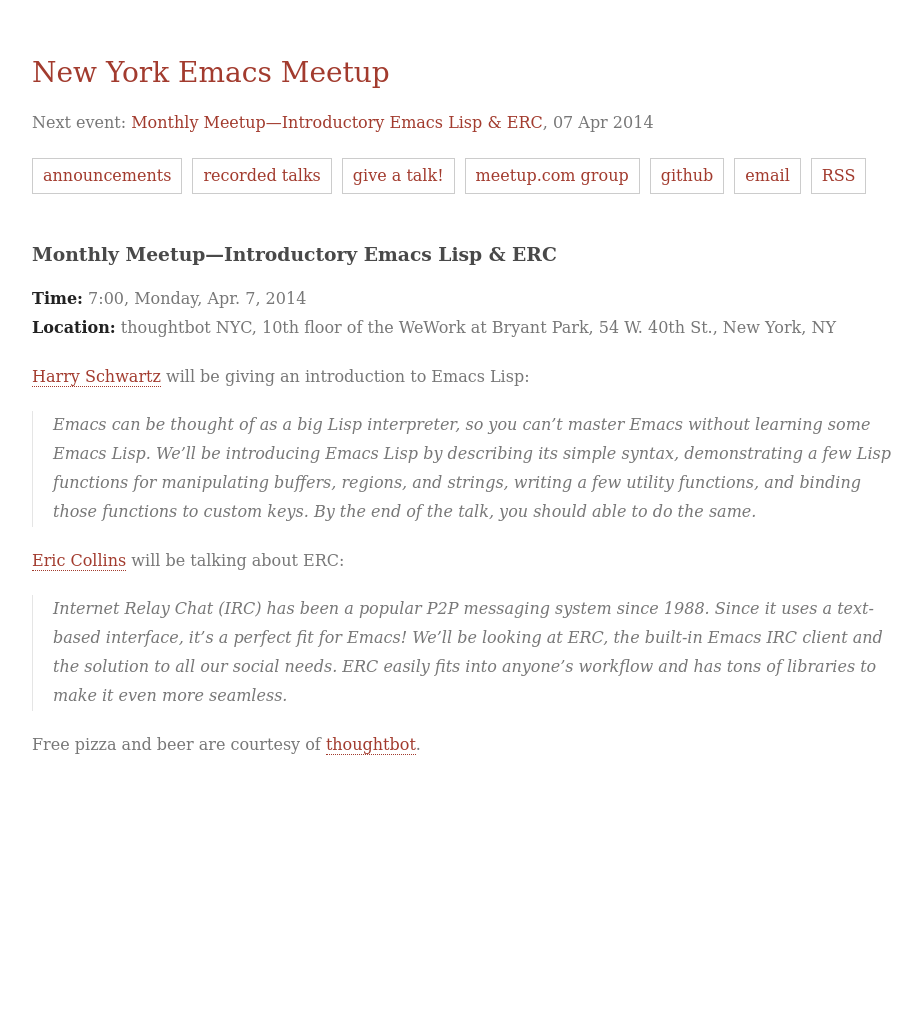
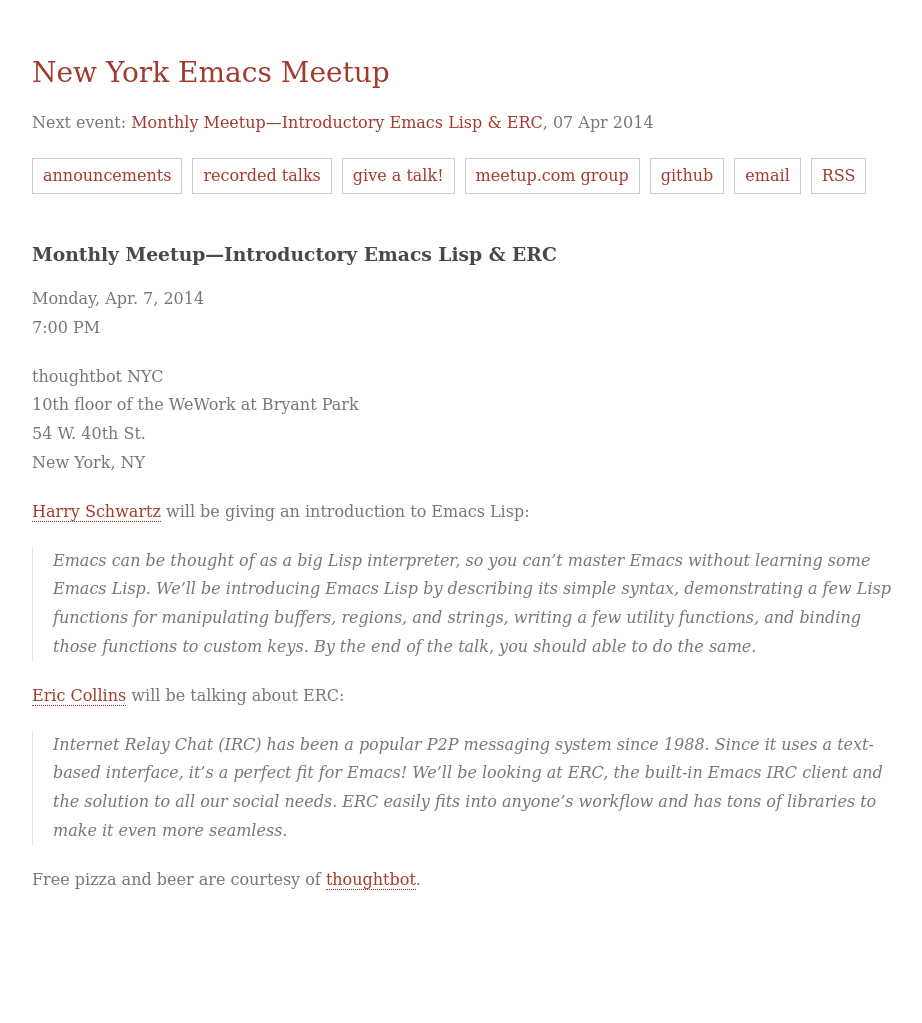
Before and after one commit to emacsnyc/emacsnyc.github.io, a Jekyll site: the page built from _posts/2014-03-26-monthly-meetup-introductory-emacs-lisp-erc.md, in a window 1280 px wide. Shown: the whole page, without its empty margins (178-1100 px from the left). Built offline with Jekyll 4.4.1, drawn with Linux system fonts in a browser that asks for light colours; before the commit the page ends 900 px from its top, so only the background shows below that.

Commit message:
Use <date> tag in posts

```diff
--- a/_includes/time_and_place.html
+++ b/_includes/time_and_place.html
@@ -1,4 +1,13 @@
 <p>
-  <strong>Time:</strong> {{ page.scheduled | date:"%-I:%M, %A, %b. %-d, %Y" }}<br />
-  <strong>Location:</strong> thoughtbot NYC, 10th floor of the WeWork at Bryant Park, 54 W. 40th St., New York, NY
+  <date datetime="{{ page.scheduled }}">
+    {{ page.scheduled | date:"%A, %b. %-d, %Y" }}<br />
+    {{ page.scheduled | date:"%-I:%M %p" }}
+  </date>
 </p>
+
+<p>
+  thoughtbot NYC<br />
+  10th floor of the WeWork at Bryant Park<br />
+  54 W. 40th St.<br />
+  New York, NY
+</p>
```
